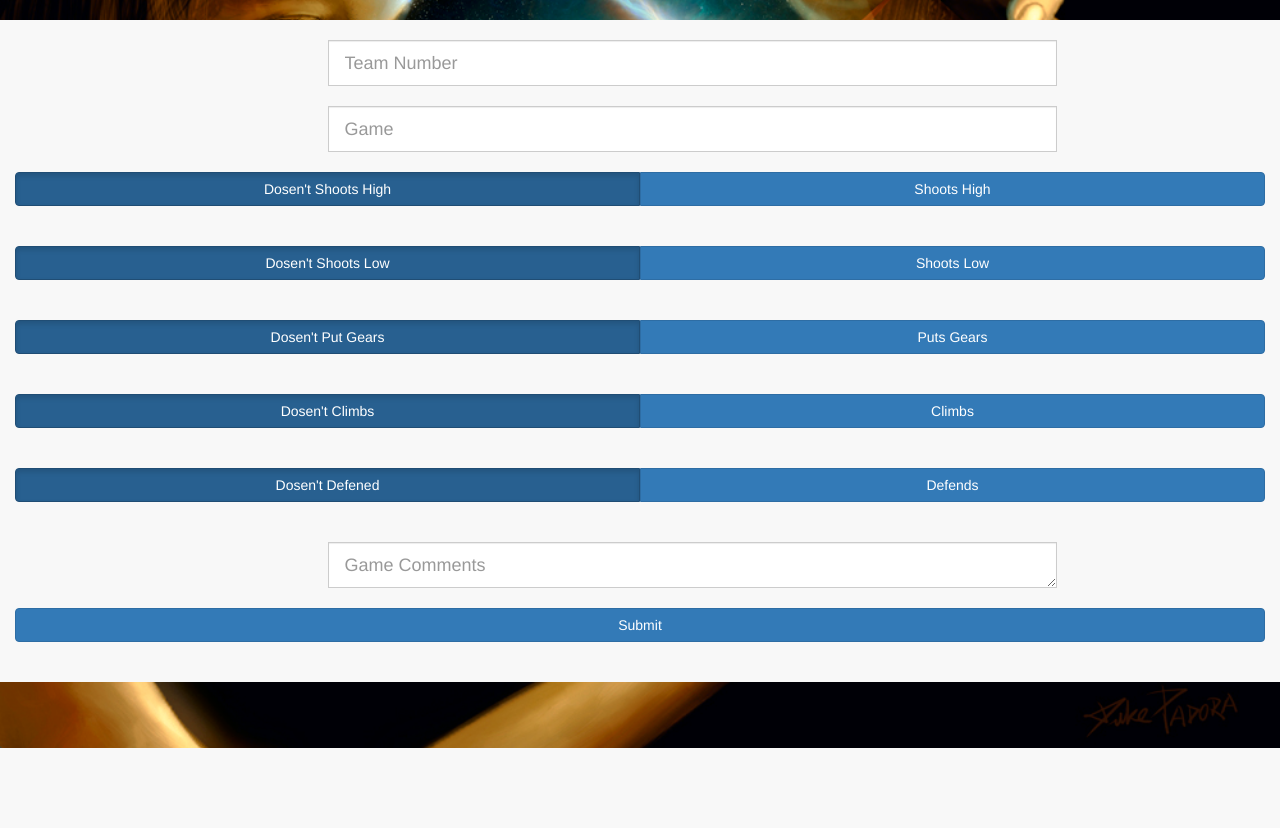
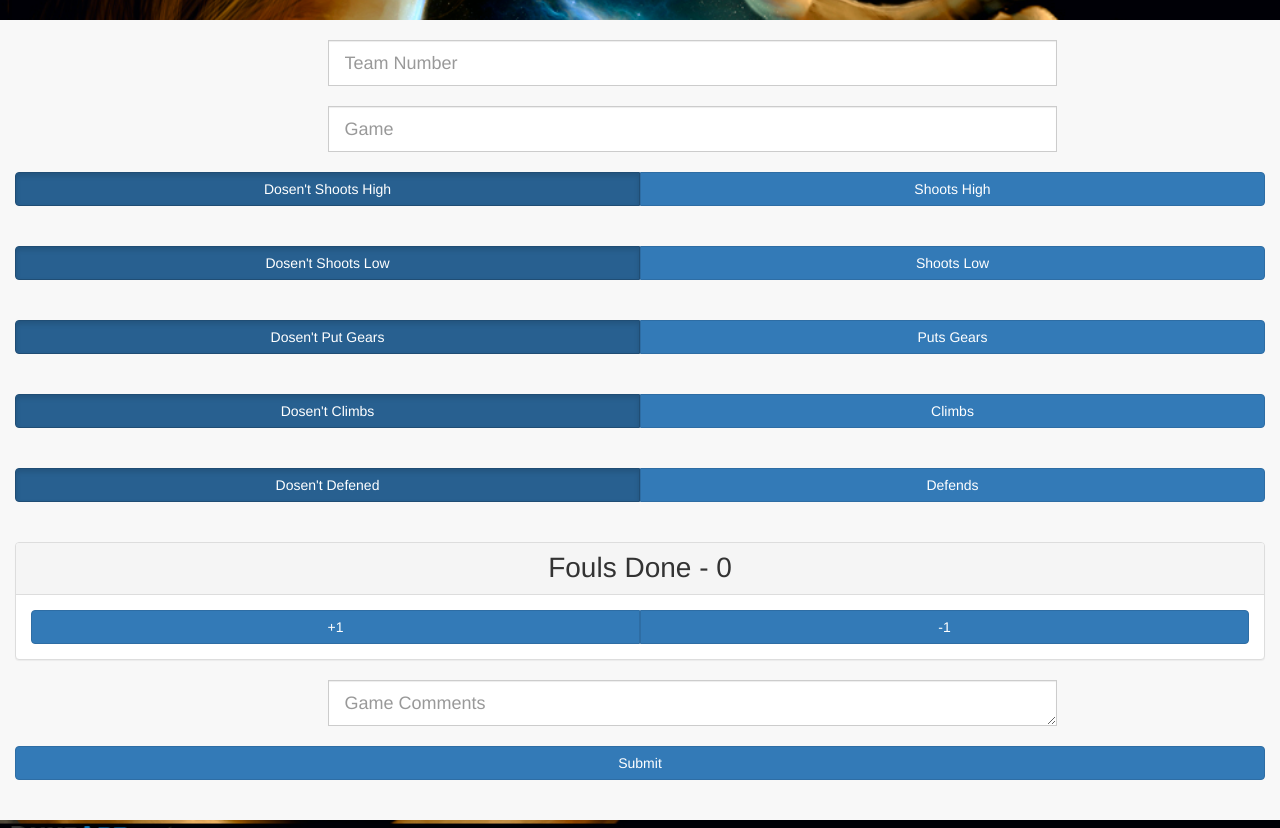
Before and after one commit to Spikes-2212-Programming-Guild/Pandora, a Flask app: page /scoutingForm in a window 1280 px wide. Shown: the part 52-880 px from the top of the page. Before the commit the page ends 800 px from the top, so only its background shows below. Run offline with Flask 2, Linux system fonts and the light colour scheme; some libraries are stand-ins or nearby versions.

Commit message:
Added Fouls and sent the numbers

```diff
--- a/templates/scoutingForm.html
+++ b/templates/scoutingForm.html
@@ -16,6 +16,8 @@
 <body>
 <script>
     var fuelHigh=0;
+
+
 
 
 
@@ -84,7 +86,7 @@
             <div id="numberShootsHigh" class="panel panel-default">
                 <div class="panel-heading">
                     <h3 class="panel-title" style="text-align: center; font-size: 200%">Fuel Scored High - <span
-                            id="fuelHigh"></span>
+                            id="fuelHigh"></span><input type="hidden" name="highFuelScoredSend" id="highFuelScoredSend">
                         <input type="hidden" name="scoreHigh" id="scoreHigh">
                     </h3>
                 </div>
@@ -149,7 +151,7 @@
             <div id="numberShootsLow" class="panel panel-default">
                 <div class="panel-heading">
                     <h3 class="panel-title" style="text-align: center; font-size: 200%">Fuel Scored Low - <span
-                            id="fuelLow"></span>
+                            id="fuelLow"></span><input type="hidden" name="lowFuelScoredSend" id="lowFuelScoredSend">
                     </h3>
                 </div>
                 <div class="panel-body">
@@ -211,7 +213,7 @@
             <div id="gearsInputed" class="panel panel-default">
                 <div class="panel-heading">
                     <h3 class="panel-title" style="text-align: center; font-size: 200%">Gear Scored - <span
-                            id="gears"></span>
+                            id="gears"></span><input type="hidden" name="gearsScoredSend" id="gearsScoredSend">
                     </h3>
                 </div>
                 <div class="panel-body">
@@ -308,6 +310,24 @@
             <br/>
         </div>
 
+        <div id="foulsDone" class="panel panel-default">
+            <div class="panel-heading">
+                <h3 class="panel-title" style="text-align: center; font-size: 200%">Fouls Done - <span
+                        id="fouls"></span> <input type="hidden" name="foulsDone" id="foulSend">
+                </h3>
+            </div>
+            <div class="panel-body">
+                <div class="btn-group btn-group-justified" data-toggle="buttons">
+                    <label id="foulInc" class="btn btn-primary btn-group ">
+                        +1
+                    </label>
+                    <label id="foulDec" class="btn btn-primary btn-group">
+                        -1
+                    </label>
+                </div>
+            </div>
+        </div>
+
         <div class="col-xs-offset-3 col-lg-7 col-sm-7 col-md-7 col-xs-6 input-group input-group-lg input-group-middle">
             <!-- <input type="textarea" class="form-control" placeholder="Comments" id="comments"> -->
             <textarea class="form-control" rows="5" id="comment" placeholder="Game Comments"></textarea>
@@ -333,11 +353,13 @@
             fuelHighInit();
             fuelLowInit();
             gearsInit();
+            foulsInit();
         })
 
         function fuelHighInit() {
             var fuelHigh = 0;
             $('#fuelHigh').html(fuelHigh);
+            $('#highFuelScoredSend').val(fuelHigh);
 
             $('#fuelHighInc').click(function() {
                 fuelHigh++;
@@ -354,6 +376,7 @@
                 $('#fuelHighInc10').addClass("btn-primary");
                 }
                 $('#fuelHigh').html(fuelHigh);
+                $('#highFuelScoredSend').val(fuelHigh);
             });
             $('#fuelHighInc10').click(function() {
                 fuelHigh+=10;
@@ -370,6 +393,7 @@
                 $('#fuelHighInc10').addClass("btn-primary");
                 }
                 $('#fuelHigh').html(fuelHigh);
+                $('#highFuelScoredSend').val(fuelHigh);
             });
             $('#fuelHighDec').click(function() {
                 if(fuelHigh>0){
@@ -387,6 +411,7 @@
                 $('#fuelHighInc10').removeClass("btn-primary");
                 }
                 $('#fuelHigh').html(fuelHigh);
+                $('#highFuelScoredSend').val(fuelHigh);
             });
             $('#fuelHighDec10').click(function() {
                 if(fuelHigh>9){
@@ -405,11 +430,13 @@
                 $('#fuelHighInc10').removeClass("btn-primary");
                 }
                 $('#fuelHigh').html(fuelHigh);
+                $('#highFuelScoredSend').val(fuelHigh);
             });
             }
             function fuelLowInit() {
             var fuelLow = 0;
             $('#fuelLow').html(fuelLow);
+            $('#lowFuelScoredSend').val(fuelLow);
 
             $('#fuelLowInc').click(function() {
                     fuelLow++;
@@ -426,6 +453,7 @@
                 $('#fuelLowInc10').addClass("btn-primary");
                 }
                 $('#fuelLow').html(fuelLow);
+                $('#lowFuelScoredSend').val(fuelLow);
             });
             $('#fuelLowInc10').click(function() {
                     fuelLow+=10;
@@ -442,6 +470,7 @@
                 $('#fuelLowInc10').addClass("btn-primary");
                 }
                 $('#fuelLow').html(fuelLow);
+                $('#lowFuelScoredSend').val(fuelLow);
             });
             $('#fuelLowDec').click(function() {
                 if(fuelLow>0){
@@ -458,6 +487,7 @@
                 $('#fuelLowDec10').removeClass("btn-primary");
                 $('#fuelLowInc10').removeClass("btn-primary");
                 }
+                $('#lowFuelScoredSend').val(fuelLow);
                 $('#fuelLow').html(fuelLow);
             });
 
@@ -478,12 +508,67 @@
                 $('#fuelLowInc10').removeClass("btn-primary");
                 }
                 $('#fuelLow').html(fuelLow);
+                $('#lowFuelScoredSend').val(fuelLow);
+
             });
+            }
+            function foulsInit(){
+            var fouls = 0;
+            $('#fouls').html(fouls);
+            $('#foul').val(fouls);
+
+            $('#foulInc').click(function(){
+                fouls++;
+                if($('#foulInc').hasClass("btn-danger")){
+                    $('#foulsDone').removeClass("panel-danger");
+                    $('#foulsDone').addClass("panel-default");
+                    $('#foulDec').removeClass("btn-danger");
+                    $('#foulInc').removeClass("btn-danger");
+                    $('#foulInc').addClass("btn-primary");
+                    $('#foulDec').addClass("btn-primary");
+                }
+                if(fouls>0){
+                    $('#foulsDone').removeClass("panel-default");
+                    $('#foulsDone').addClass("panel-warning");
+                    $('#foulDec').removeClass("btn-primary");
+                    $('#foulInc').removeClass("btn-primary");
+                    $('#foulInc').addClass("btn-warning");
+                    $('#foulDec').addClass("btn-warning");
+                }
+
+                $('#fouls').html(fouls);
+                $('#foul').val(fouls);
+            });
+
+            $('#foulDec').click(function() {
+                if(fouls>0){
+                    fouls--;
+                }else{
+                    $('#foulsDone').addClass("panel-danger");
+                    $('#foulsDone').removeClass("panel-default");
+                    $('#foulDec').addClass("btn-danger");
+                    $('#foulInc').addClass("btn-danger");
+                    $('#foulDec').removeClass("btn-primary");
+                    $('#foulInc').removeClass("btn-primary");
+                }
+                if(fouls == "0"){
+                    $('#foulsDone').removeClass("panel-warning");
+                    $('#foulsDone').addClass("panel-default");
+                    $('#foulDec').removeClass("btn-warning");
+                    $('#foulInc').removeClass("btn-warning");
+                    $('#foulInc').addClass("btn-primary");
+                    $('#foulDec').addClass("btn-primary");
+                }
+                $('#fouls').html(fouls);
+                $('#foul').val(fouls);
+            });
+
             }
 
             function gearsInit() {
             var gears = 0;
             $('#gears').html(gears);
+             $('#gearsScoredSend').val(gears);
 
             $('#gearInc').click(function() {
                     gears++;
@@ -500,6 +585,7 @@
                     $('#gearDec10').addClass("btn-primary");
                 }
                 $('#gears').html(gears);
+                 $('#gearsScoredSend').val(gears);
             });
             $('#gearDec').click(function() {
                 if(gears>0){
@@ -517,6 +603,7 @@
                     $('#gearInc10').removeClass("btn-primary");
                 }
                 $('#gears').html(gears);
+                 $('#gearsScoredSend').val(gears);
             });
             $('#gearDec10').click(function() {
                 if(gears>9){
@@ -535,6 +622,7 @@
                     $('#gearInc10').removeClass("btn-primary");
                 }
                 $('#gears').html(gears);
+                $('#gearsScoredSend').val(gears);
             });
             $('#gearInc10').click(function() {
                     gears+=10;
@@ -551,6 +639,7 @@
                     $('#gearDec10').addClass("btn-primary");
                 }
                 $('#gears').html(gears);
+                 $('#gearsScoredSend').val(gears);
             });
 
             }
@@ -571,6 +660,8 @@
 
 
 
+
+
 </script>
 
 </body>
```
